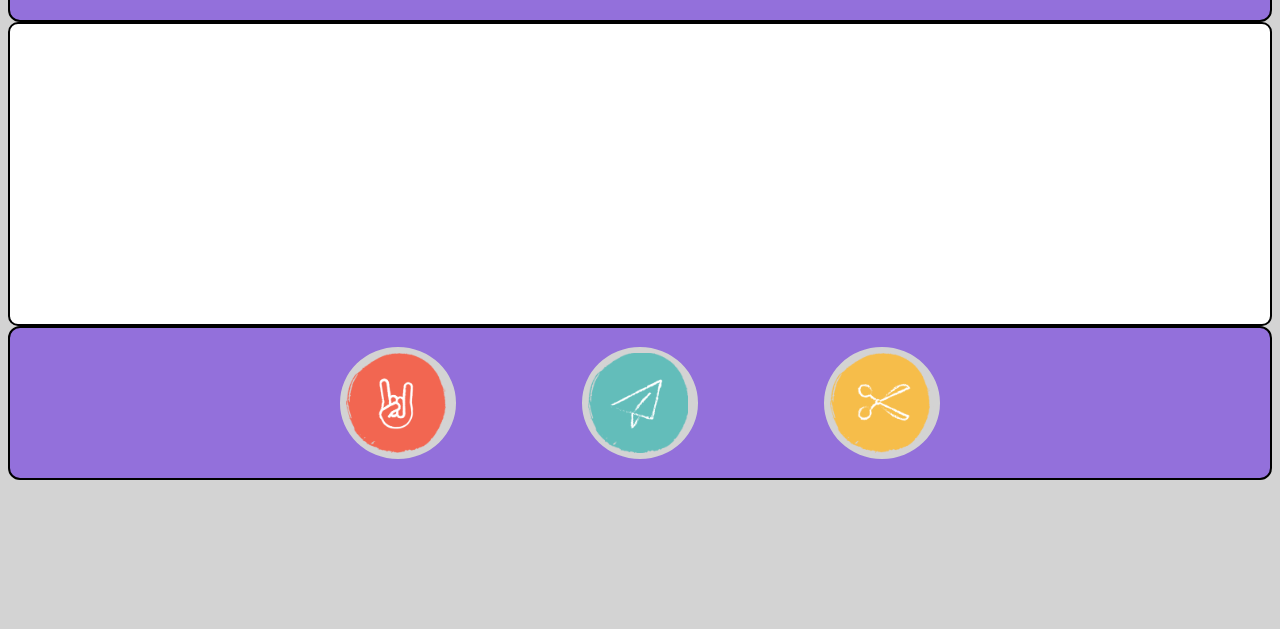
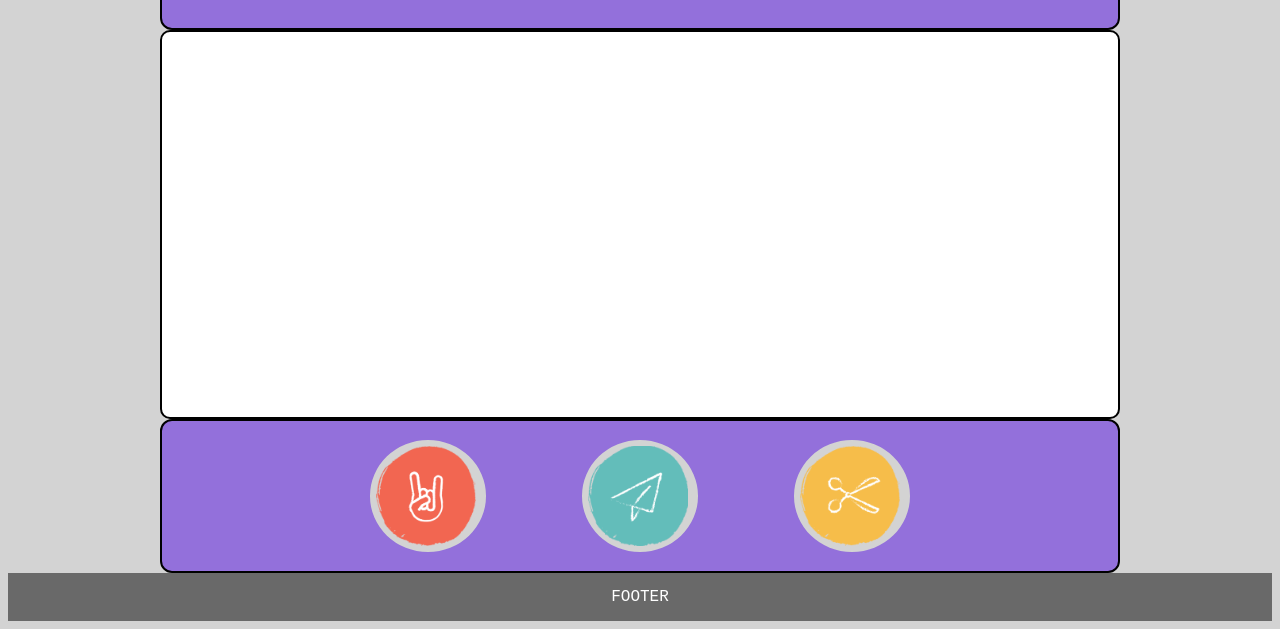
Before and after one commit to jsmusa/rock-paper-scissors, a plain HTML site: page index.html in a window 1280 px wide. Shown: the part 187-816 px from the top of the page. Drawn offline with Linux system fonts and the light colour scheme.

Commit message:
added some furnishing to style

```diff
--- a/index.html
+++ b/index.html
@@ -10,6 +10,7 @@
 </head>
 <body id='body'>
     <div id='header'><h1>ROCK PAPER SCISSORS</h1></div>
+    <div id="container">
         <div id='score-box'>
             <div class='player-score-box'>Player</div>
             <div class='computer-score-box'>Computer</div>
@@ -20,5 +21,7 @@
             <div class='rps-button' id='paper'><img src='./images/paper.png' alt='paper' id='paper'></div>
             <div class='rps-button' id='scissors'><img src='./images/scissors.png' alt='scissors' id='scissors'></div>
         </div>
+    </div>
+    <div id="footer">FOOTER</div>
 </body>
 </html>
--- a/style.css
+++ b/style.css
@@ -1,11 +1,25 @@
 #body {
     font-family: monospace, monospace;
     font-size: 16px;
+    height: 100vh;
     background-color: #d3d3d3;
+    display: flex;
+    flex-direction: column;
+    justify-content: space-between;
+    flex: auto;
+}
+
+#container {
+    margin: 0 12%;
+    display: flex;
+    flex-direction: column;
+    flex: auto;
 }
 
 #header {
     text-align: center;
+    background-color: #696969;
+    color: #ffffff;
 }
 
 #player-box {
@@ -60,7 +74,7 @@
     flex-direction: column;
     justify-content: center;
     align-items: center;
-
+    flex-grow: 1;
 }
 
 .hover {
@@ -68,3 +82,10 @@
     border-style: dashed;
     border-color: #00FF00;
 }
+
+#footer {
+    text-align: center;
+    padding: 15px;
+    background-color: #696969;
+    color: #ffffff;
+}
```
Lines whose indentation alone changed are shown as unchanged.
